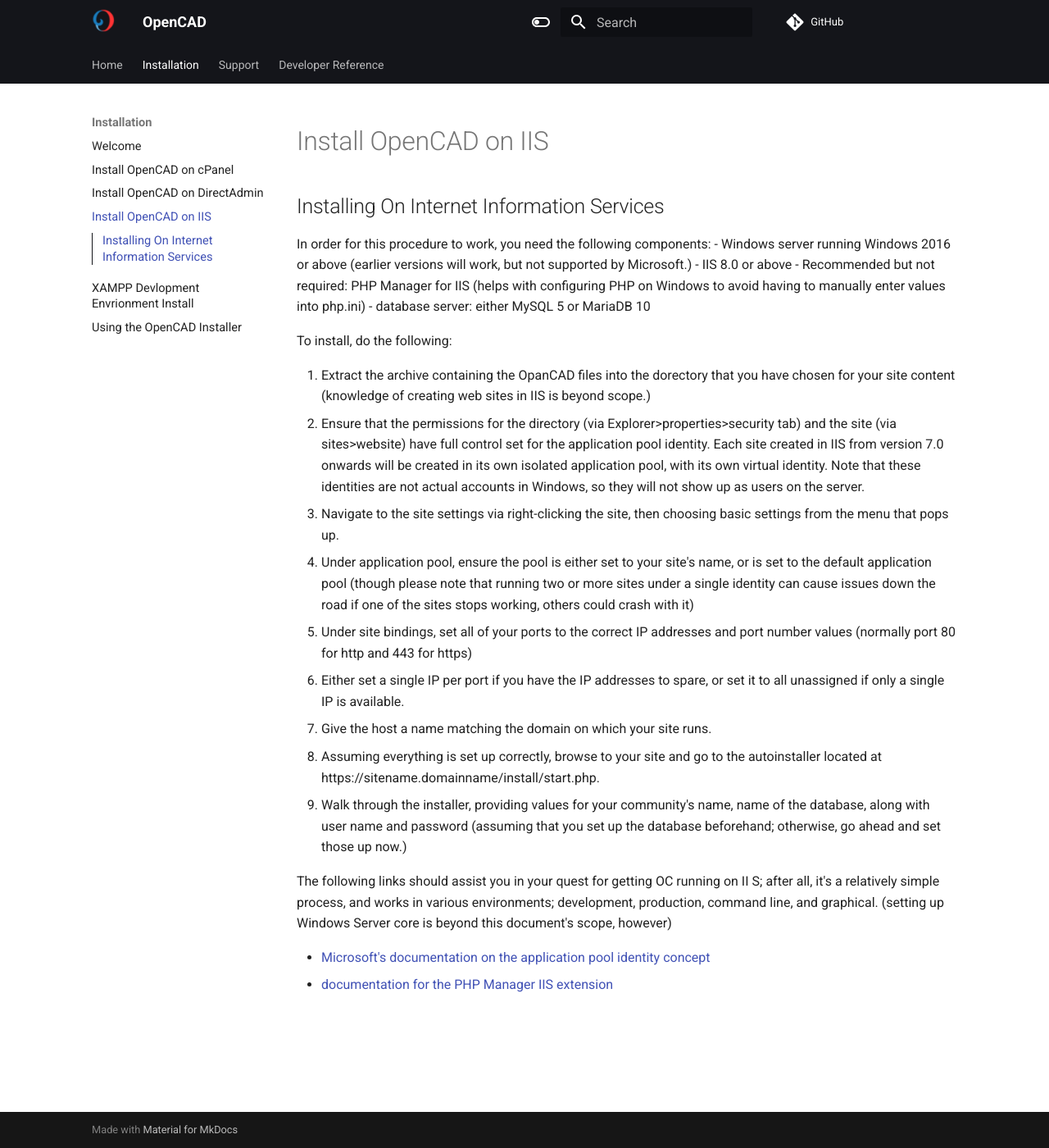
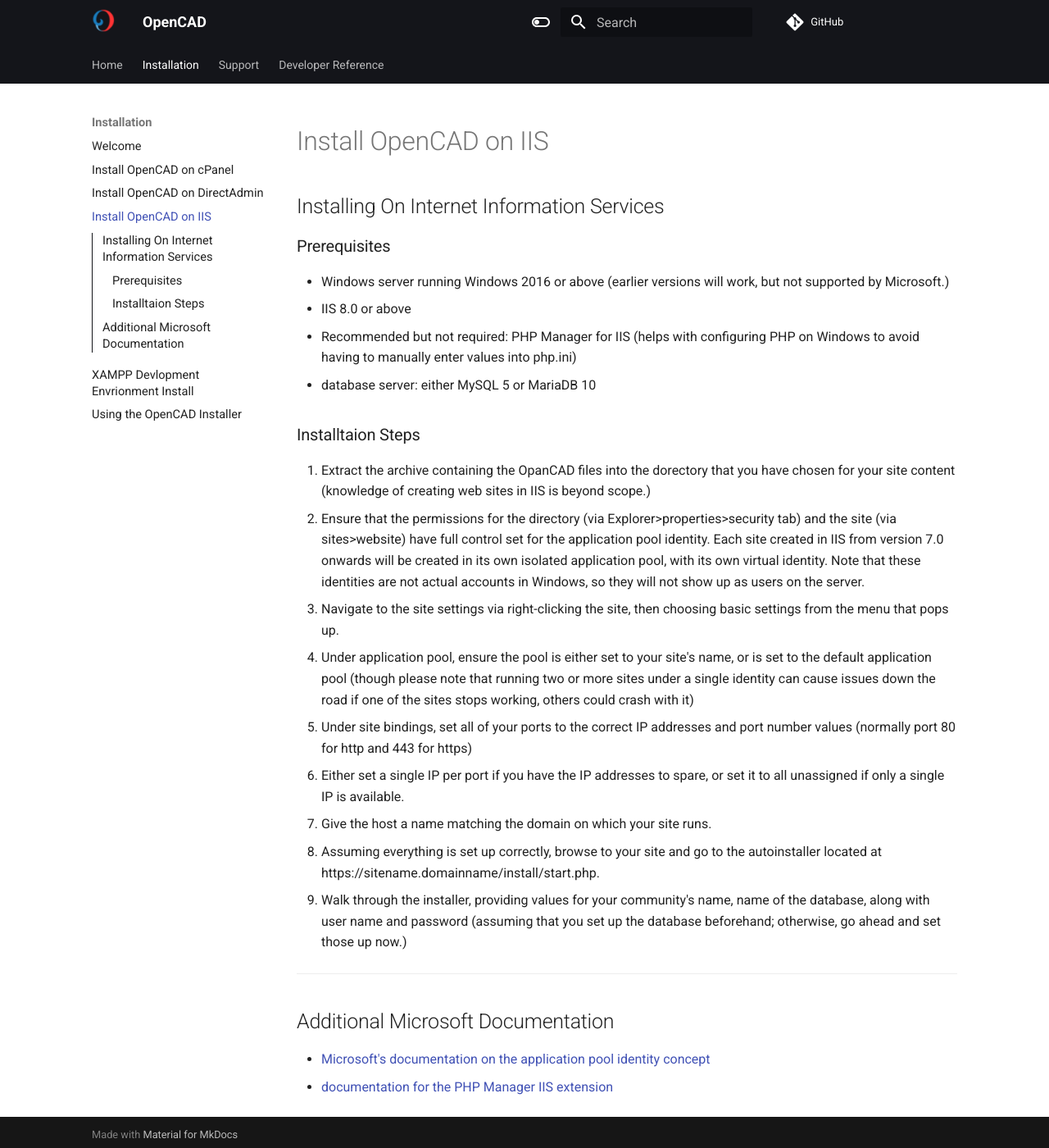
Before and after one commit to opencad-community/OpenCAD-docs, an MkDocs documentation site: the page built from docs/install/iis-install.md, in a window 1280 px wide and 1400 px high. Shown: the whole window at 82% size. Built offline with MkDocs 1.6.1 and Material for MkDocs 9.7.7, drawn with Linux system fonts in a browser that asks for light colours; comment, search, counter and statistics services are not loaded; the version menu is left out.

Commit message:
* Cleaned up headings in iis-install.md * Added horizontal rule before additional documentation section. * Fixed broken unordered list.

```diff
--- a/docs/install/iis-install.md
+++ b/docs/install/iis-install.md
@@ -2,13 +2,14 @@
 
 ## Installing On Internet Information Services
 
-In order for this procedure to work, you need the following components:
+### Prerequisites
+
 - Windows server running Windows 2016 or above (earlier versions will work, but not supported by Microsoft.)
 - IIS 8.0 or above
 - Recommended but not required: PHP Manager for IIS (helps with configuring PHP on Windows to avoid having to manually enter values into php.ini)
 - database server: either MySQL 5 or MariaDB 10
 
-To install, do the following:
+### Installtaion Steps
 
 1. Extract the archive containing the OpanCAD files into the dorectory that you have chosen for your site content (knowledge of creating web sites in IIS is beyond scope.)
 2. Ensure that the permissions for the directory (via Explorer>properties>security tab) and the site (via sites>website) have full control set for the application pool identity. Each site created in IIS from version 7.0 onwards will be created in its own isolated application pool, with its own virtual identity. Note that these identities are not actual accounts in Windows, so they will not show up as users on the server.
@@ -20,7 +21,7 @@
 8. Assuming everything is set up correctly, browse to your site and go to the autoinstaller located at https://sitename.domainname/install/start.php.
 9. Walk through the installer, providing values for your community's name, name of the database, along with user name and password (assuming that you set up the database beforehand; otherwise, go ahead and set those up now.)
 
-The following links should assist you in your quest for getting OC running on II            S; after all, it's a relatively simple process, and works in various environments; development, production, command line, and graphical. (setting up Windows Server core is beyond this document's scope, however)
-
+***
+## Additional Microsoft Documentation
 - [Microsoft's documentation on the application pool identity concept](https://docs.microsoft.com/en-us/iis/manage/configuring-security/application-pool-identities#:~:text=Here%20is%20how%3A%201%20Open%20the%20IIS%20Management,5%20The%20following%20dialog%20appears%3A%20More%20items...%20)
 - [documentation for the PHP Manager IIS extension](https://www.iis.net/downloads/community/2018/05/php-manager-150-for-iis-10)
```
